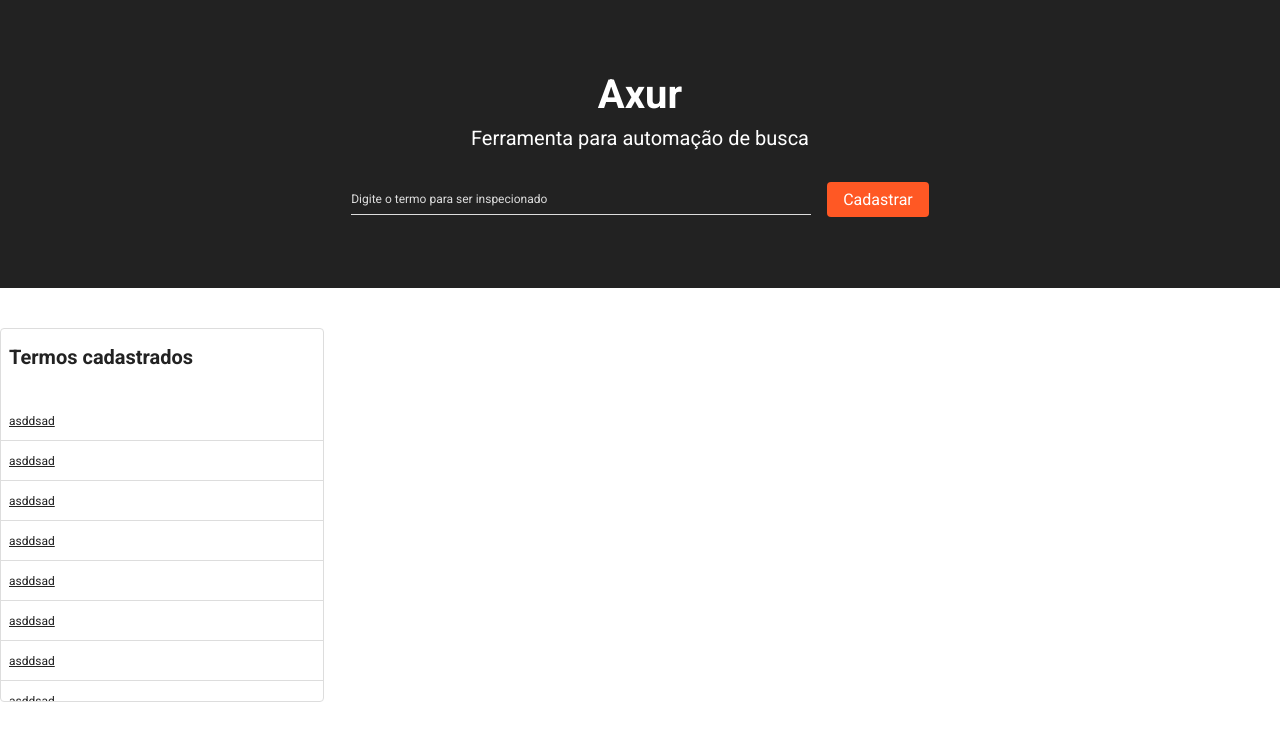
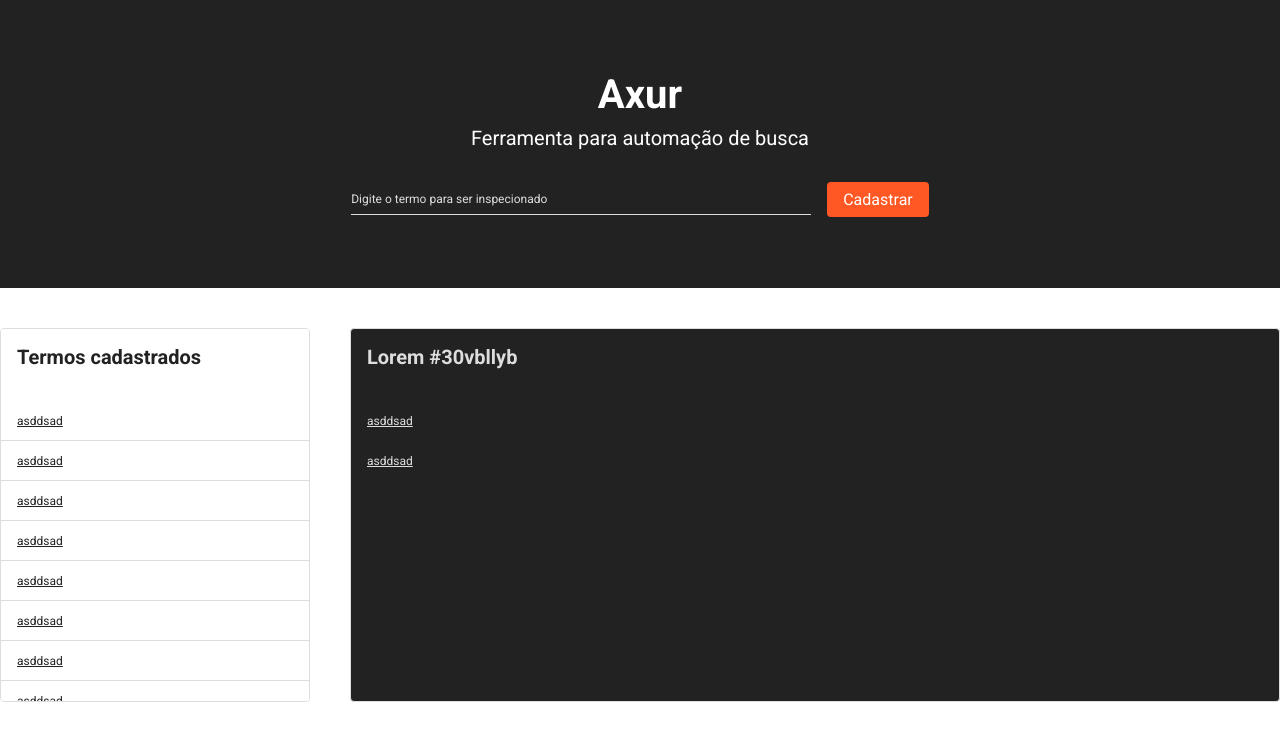
Before and after one commit to wellingtondw/axur, a React app: page / in a window 1280 px wide. Shown: the top 740 px of the page. Built offline with nearby package versions, Linux system fonts and the light colour scheme.

Commit message:
add link and content box theme

```diff
--- a/src/components/ContentBox/index.tsx
+++ b/src/components/ContentBox/index.tsx
@@ -3,15 +3,18 @@
 
 export type ContentBoxProps = {
   title: string;
+  theme?: 'primary' | 'secondary';
+  style?: object;
 };
 
 const ContentBox: React.FC<ContentBoxProps> = ({
   title,
+  theme = 'primary',
   children,
   ...rest
 }) => {
   return (
-    <S.Container {...rest}>
+    <S.Container data-testid="content-box-container" {...rest} theme={theme}>
       <S.Title>{title}</S.Title>
       {children}
     </S.Container>
--- a/src/components/ContentBox/styles.ts
+++ b/src/components/ContentBox/styles.ts
@@ -1,21 +1,38 @@
-import styled from 'styled-components';
+import styled, { css } from 'styled-components';
 
-export const Container = styled.div`
+type StylesProps = {
+  theme: 'primary' | 'secondary';
+};
+
+const contentBoxModifiers = {
+  primary: css`
+    background: #fff;
+    color: #222;
+  `,
+  secondary: css`
+    background: #222;
+    color: #ddd;
+  `,
+};
+
+export const Container = styled.div<StylesProps>`
+  ${({ theme }) => css`
     width: 100%;
-  max-width: 324px;
     border: 1px solid #ddd;
     height: 374px;
     overflow-y: auto;
     border-radius: 4px;
 
+    ${theme && contentBoxModifiers[theme]};
+
     &::-webkit-scrollbar {
       display: none;
     }
+  `}
 `;
 
-export const Title = styled.h2`
+export const Title = styled.h2<StylesProps>`
   font-size: 20px;
   font-weight: bold;
-  color: #222;
-  margin: 16px 0 32px 8px;
+  margin: 16px 0 32px 16px;
 `;
--- a/src/components/LinkItem/index.tsx
+++ b/src/components/LinkItem/index.tsx
@@ -3,11 +3,16 @@
 
 export type LinkItemProps = {
   text: string;
+  theme?: 'primary' | 'secondary';
 };
 
-const LinkItem: React.FC<LinkItemProps> = ({ text, ...rest }) => {
+const LinkItem: React.FC<LinkItemProps> = ({
+  text,
+  theme = 'primary',
+  ...rest
+}) => {
   return (
-    <S.Link {...rest} role="link">
+    <S.Link {...rest} role="link" theme={theme}>
       {text}
     </S.Link>
   );
--- a/src/components/LinkItem/styles.ts
+++ b/src/components/LinkItem/styles.ts
@@ -1,14 +1,31 @@
-import styled from 'styled-components';
+import styled, { css } from 'styled-components';
 
-export const Link = styled.a`
+type LinkProps = {
+  theme: 'primary' | 'secondary';
+};
+
+const LinkModifiers = {
+  primary: css`
+    color: #222;
+  `,
+  secondary: css`
+    color: #ddd;
+    border-bottom: none;
+  `,
+};
+
+export const Link = styled.a<LinkProps>`
+  ${({ theme }) => css`
     display: flex;
     align-items: center;
     font-size: 12px;
-  color: #222;
     text-decoration: underline;
     width: 100%;
     border-bottom: 1px solid #ddd;
     height: 40px;
-  padding: 0 8px;
+    padding: 0 16px;
     cursor: pointer;
+
+    ${theme && LinkModifiers[theme]};
+  `}
 `;
--- a/src/pages/Home/index.tsx
+++ b/src/pages/Home/index.tsx
@@ -28,7 +28,7 @@
         </S.Wrapper>
       </S.HeaderContainer>
       <S.MainContainer>
-        <ContentBox title="Termos cadastrados">
+        <ContentBox title="Termos cadastrados" style={{ maxWidth: 310 }}>
           <S.WrapperItems>
             <LinkItem text="asddsad" />
             <LinkItem text="asddsad" />
@@ -47,6 +47,10 @@
             <LinkItem text="asddsad" />
           </S.WrapperItems>
         </ContentBox>
+        <S.ContentBox title="Lorem #30vbllyb" theme="secondary">
+          <LinkItem text="asddsad" theme="secondary" />
+          <LinkItem text="asddsad" theme="secondary" />
+        </S.ContentBox>
       </S.MainContainer>
     </S.Container>
   );
--- a/src/pages/Home/styles.ts
+++ b/src/pages/Home/styles.ts
@@ -1,6 +1,7 @@
 import styled from 'styled-components';
 
 import Btn from '../../components/Button';
+import CtBox from '../../components/ContentBox';
 
 export const Container = styled.div`
   display: flex;
@@ -55,6 +56,8 @@
   width: 100%;
   max-width: 1280px;
   margin-top: 40px;
+  display: flex;
+  align-items: center;
 `;
 
 export const WrapperItems = styled.div`
@@ -64,3 +67,7 @@
     border: none;
   }
 `;
+
+export const ContentBox = styled(CtBox)`
+  margin-left: 40px;
+`;
--- a/tsconfig.json
+++ b/tsconfig.json
@@ -11,7 +11,8 @@
     "resolveJsonModule": true,
     "isolatedModules": true,
     "noEmit": true,
-    "jsx": "react"
+    "jsx": "react",
+    "suppressImplicitAnyIndexErrors": true
   },
   "include": ["src"]
 }
```
Also changed, not shown: src/components/ContentBox/test.tsx (+18 -0 lines), src/components/LinkItem/test.tsx (+16 -0 lines), .eslintrc.json, 2 other files (tests, documents, lock files or other folders). Lines whose indentation alone changed are shown as unchanged.
